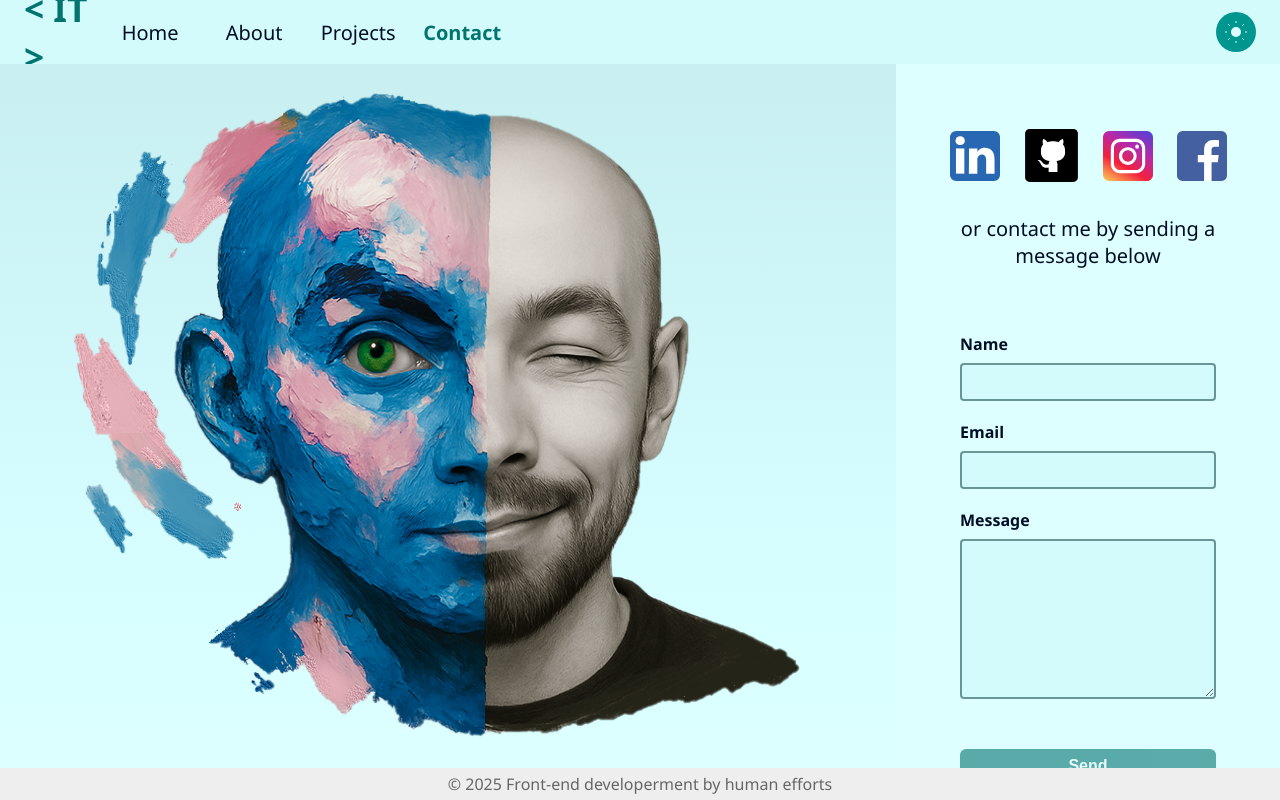
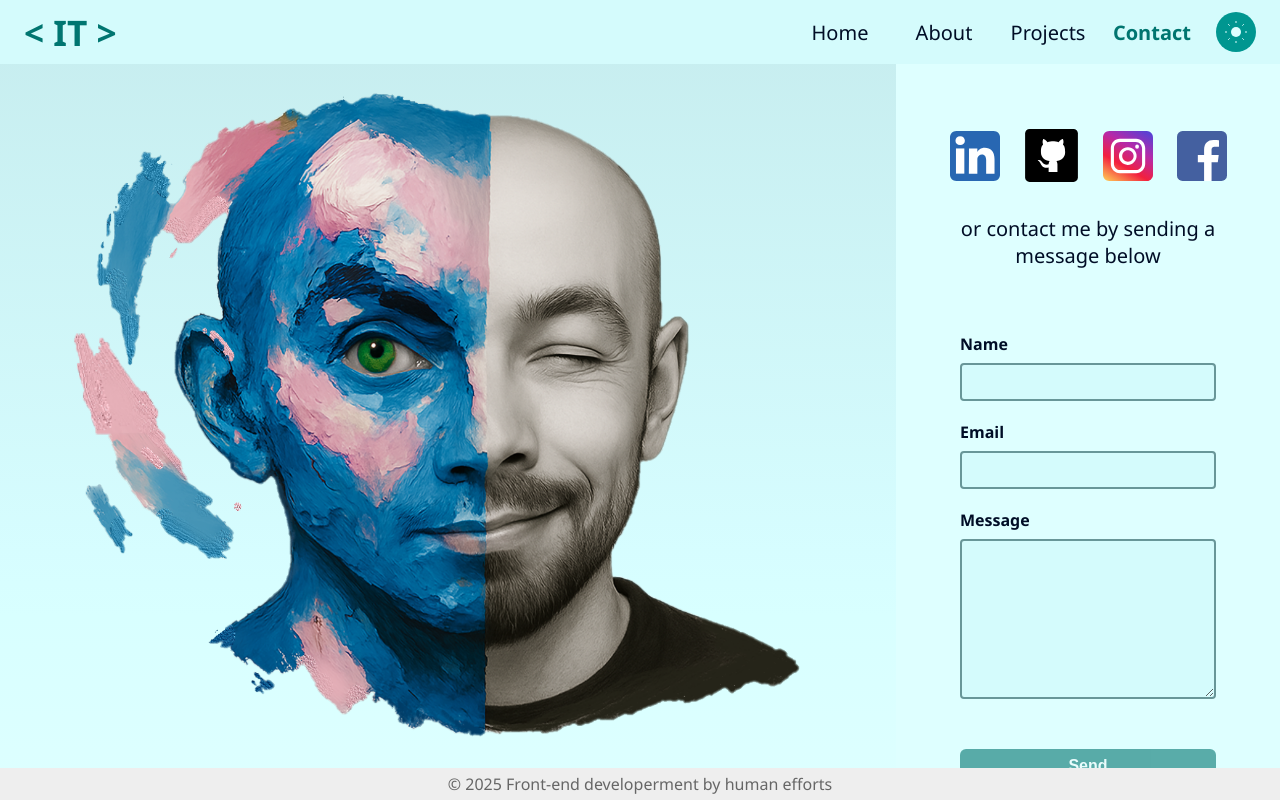
Before and after one commit to I-Tsenov/Portfolio, a React (Vite) app in the folder frontend/: page /contact in a window 1280 px wide. Built offline with nearby package versions, Linux system fonts and the light colour scheme; no server answers.

Commit message:
fix layout

```diff
--- a/frontend/src/components/FlexBox/FlexBox.tsx
+++ b/frontend/src/components/FlexBox/FlexBox.tsx
@@ -12,6 +12,7 @@ type FlexProps = {
     align?: CSSProperties['alignItems'];
     gap?: CSSProperties['gap'];
     wrap?: CSSProperties['flexWrap'];
+    flex?: CSSProperties['flex'];
 };
 
 const flexStyles = css<FlexProps>`
@@ -21,6 +22,7 @@ const flexStyles = css<FlexProps>`
   ${({ align = 'flex-start' }) => `align-items: ${align};`}
   ${({ gap = '0rem' }) => `gap: ${gap}rem;`}
   ${({ wrap = 'nowrap' }) => `flex-wrap: ${wrap};`}
+  flex: ${({ flex }) => flex ?? '0 1 auto'};
 `;
 
 const BaseFlex = styled.div.attrs((props: FlexProps) => ({
--- a/frontend/src/layouts/Header/Header.module.scss
+++ b/frontend/src/layouts/Header/Header.module.scss
@@ -1,30 +1,41 @@
-@use '../../styles/design.scss' as *;
+@use '@styles/design.scss' as *;
 
-//responsible to avoid layout shifts against active nav items due to font weight changes
+// avoid layout shifts on active nav items
 $nav-item-min-width: 5rem !default;
+
+.header {
+    display: flex;
+    align-items: center;
+    justify-content: space-between;
+    width: 100%;
+    height: 4rem;
+    padding: 0 $pad-lg;
+    background: var(--bg);
+    color: var(--text);
+
+    container-name: headerMain;
+    container-type: inline-size;
+}
 
 .logoHeader {
     text-decoration: none;
     font-size: 2.2rem;
+    font-weight: $fw-bold;
     color: var(--primary);
-    font-weight: $fw-bold;
+    white-space: nowrap;
+    margin-right: $pad-lg;
 
     &:hover {
         color: var(--secondary);
     }
 }
 
-.header {
-    position: relative;
-    display: flex;
+.navGroup {
+    // shrink-wrap on large screens
+    display: inline-flex;
     align-items: center;
     justify-content: space-between;
-    height: 4rem;
-    padding: 0 $pad-lg;
-    color: var(--text);
-    background: var(--bg);
-    container-name: headerMain;
-    container-type: inline-size;
+    gap: $pad-lg;
 }
 
 .navigation {
@@ -35,12 +46,12 @@ $nav-item-min-width: 5rem !default;
 
 .navItem {
     display: inline-block;
-    text-align: center;
     min-width: $nav-item-min-width;
     text-decoration: none;
     color: var(--text);
     font-size: $fs-lg;
     font-weight: $fw-reg;
+    text-align: center;
 }
 
 .navItemActive {
@@ -56,10 +67,14 @@ $nav-item-min-width: 5rem !default;
     .logoHeader {
         display: none;
     }
+
+    .navGroup {
+        // become full-width block-flex so space-between spans the header
+        display: flex;
+        width: 100%;
+    }
+
     .navigation {
         gap: $pad-md;
     }
-    .navItem {
-        font-size: $fs-lg;
-    }
 }
--- a/frontend/src/layouts/Header/Header.tsx
+++ b/frontend/src/layouts/Header/Header.tsx
@@ -2,7 +2,6 @@ import React from 'react';
 import { Link, useLocation } from 'react-router-dom';
 import ThemeToggleBtn from '@src/components/ThemeToggleBtn';
 import styles from './Header.module.scss';
-import FlexBox from '@src/components/FlexBox';
 
 const navLinks = [
     { to: '/', label: 'Home' },
@@ -16,10 +15,10 @@ const Header: React.FC = () => {
 
     return (
         <header className={styles.header}>
-            <Link className={styles.logoHeader} key="logo_header" to="/">
+            <Link to="/" className={styles.logoHeader}>
                 {'< IT >'}
             </Link>
-            <FlexBox justify="space-between" align="center" gap={3} fullWidth>
+            <div className={styles.navGroup}>
                 <nav className={styles.navigation}>
                     {navLinks.map((link) => (
                         <Link
@@ -32,7 +31,7 @@ const Header: React.FC = () => {
                     ))}
                 </nav>
                 <ThemeToggleBtn />
-            </FlexBox>
+            </div>
         </header>
     );
 };
--- a/frontend/src/layouts/Main/Main.module.scss
+++ b/frontend/src/layouts/Main/Main.module.scss
@@ -1,4 +1,4 @@
-@use '../../styles/design.scss' as *;
+@use '@styles/design.scss' as *;
 
 // height (minus)value - accounts for header and footer height
 .mainContainer {
```
